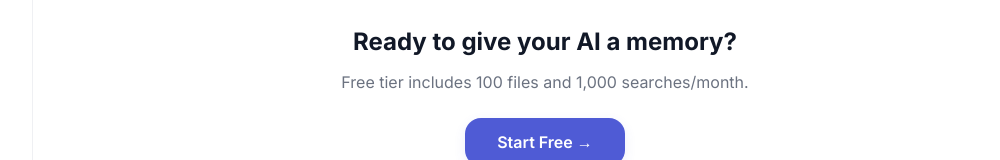
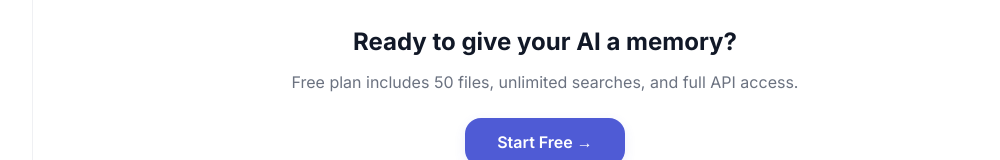
Before and after one commit to DriveMem/drivemem, a Next.js app in the folder apps/web/: page /docs/quickstart in a window 1280 px wide. Shown: the part 2359-2519 px from the top of the page, without its empty margins (223-1223 px from the left). Built offline with nearby package versions, Linux system fonts and the light colour scheme.

Commit message:
fix: #189 quota consistency (50 files) + #190 /register → /signup

```diff
--- a/apps/web/src/app/docs/quickstart/page.tsx
+++ b/apps/web/src/app/docs/quickstart/page.tsx
@@ -319,10 +319,10 @@ export default function QuickStartPage() {
             Ready to give your AI a memory?
           </h2>
           <p className="text-gray-500 mb-6">
-            Free tier includes 100 files and 1,000 searches/month.
+            Free plan includes 50 files, unlimited searches, and full API access.
           </p>
           <Link
-            href="/register"
+            href="/signup"
             className="inline-flex items-center gap-2 bg-brand-500 hover:bg-brand-600 text-white px-8 py-3 rounded-xl font-semibold text-base transition-colors shadow-brand-md hover:shadow-brand-lg"
           >
             Start Free →
```
